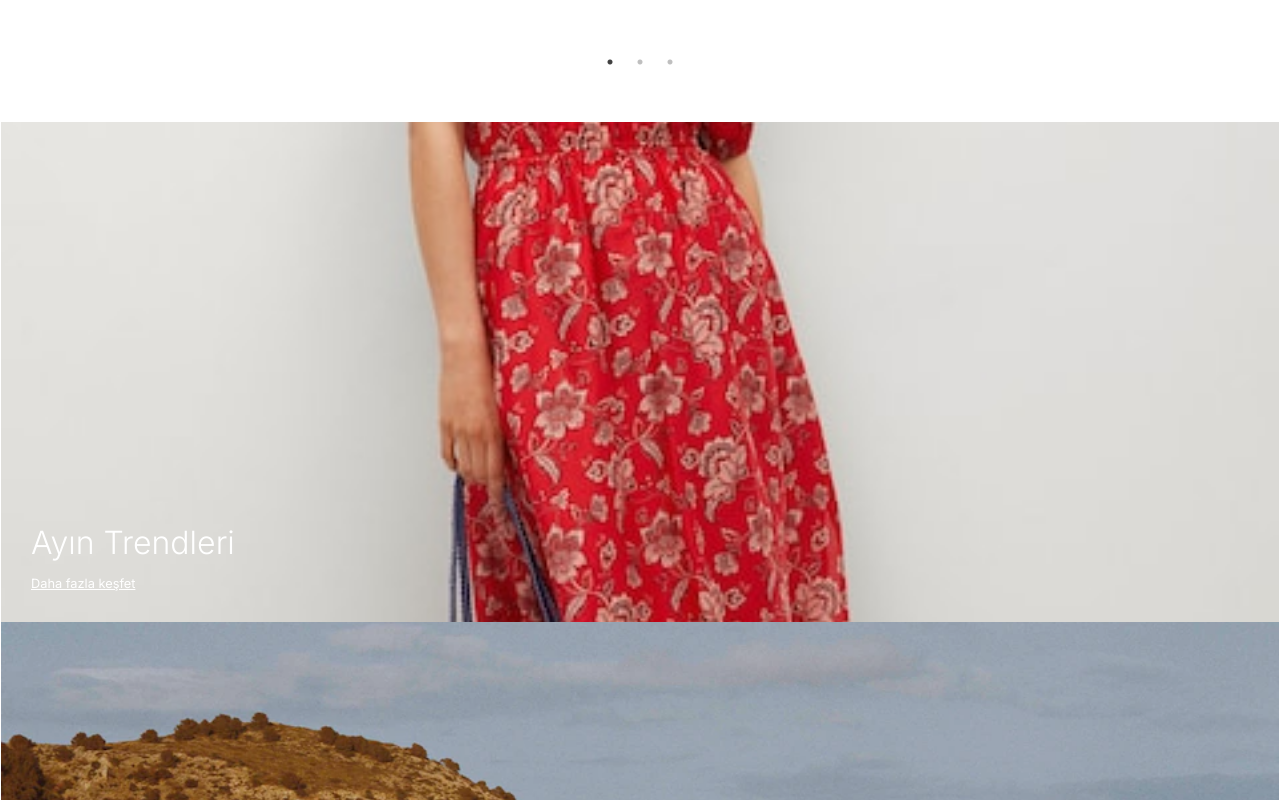
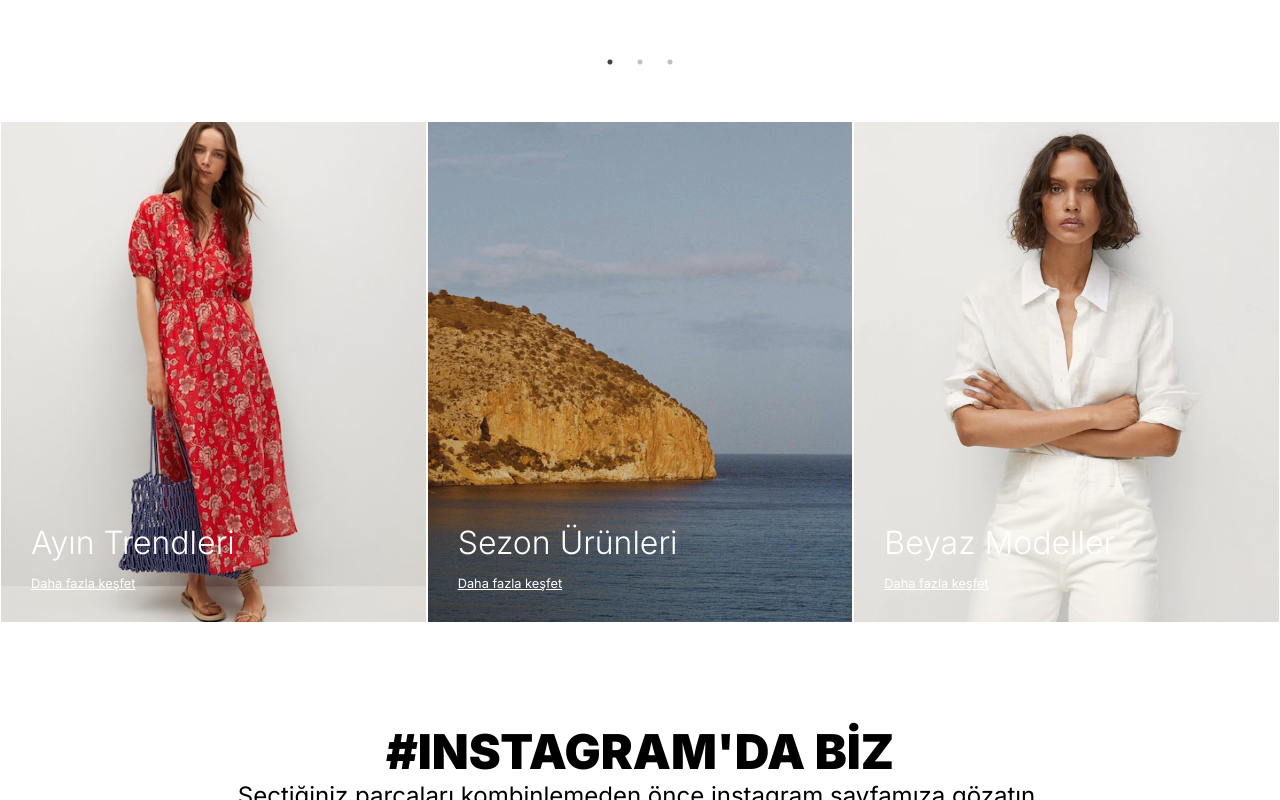
Before and after one commit to MuratDenizli/bi-seed, a Next.js app in the folder frontend/: page / in a window 1280 px wide. Shown: the part 740-1540 px from the top of the page. Built offline with nearby package versions, Linux system fonts and the light colour scheme.

Commit message:
trends component tasarım hatası giderildi

```diff
--- a/frontend/components/common/Trends/Trends.module.css
+++ b/frontend/components/common/Trends/Trends.module.css
@@ -3,7 +3,9 @@
   position: relative;
   margin-top: 50px;
   flex-wrap: wrap;
+
   .bgWrap {
+    flex: 1;
     position: relative;
     height: 500px;
     width: 100%;
```
